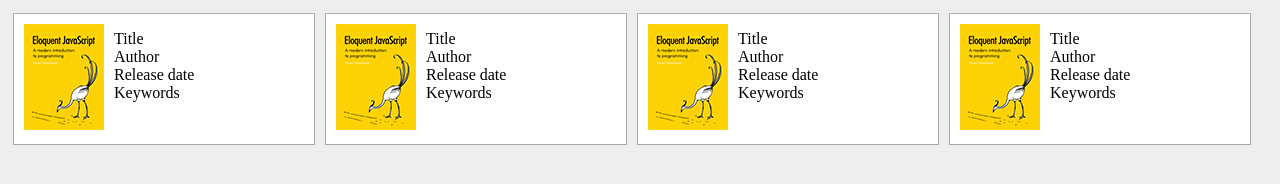
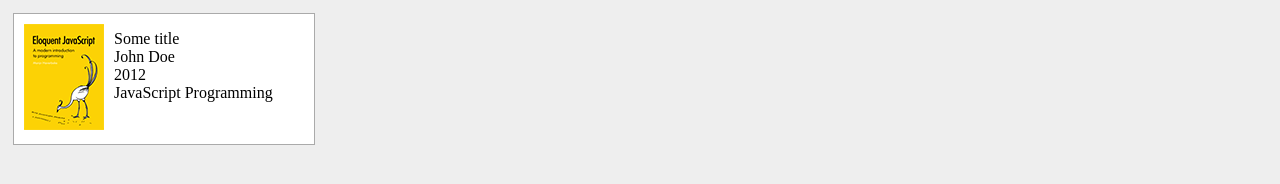
Before and after one commit to Ross146/book_backbone, a plain HTML site: page index.html in a window 1280 px wide. Drawn offline with Linux system fonts and the light colour scheme.

Commit message:
model extend

```diff
--- a/index.html
+++ b/index.html
@@ -16,33 +16,15 @@
             <li>Keywords</li>
         </ul>
     </div>
-    <div class="bookContainer">
-        <img src="img/placeholder.png"/>
+    <script id="bookTemplate" type="text/template">
+        <img src="<%= coverImage %>"/>
         <ul>
-            <li>Title</li>
-            <li>Author</li>
-            <li>Release date</li>
-            <li>Keywords</li>
+            <li><%= title %></li>
+            <li><%= author %></li>
+            <li><%= releaseDate %></li>
+            <li><%= keywords %></li>
         </ul>
-    </div>
-    <div class="bookContainer">
-        <img src="img/placeholder.png"/>
-        <ul>
-            <li>Title</li>
-            <li>Author</li>
-            <li>Release date</li>
-            <li>Keywords</li>
-        </ul>
-    </div>
-    <div class="bookContainer">
-        <img src="img/placeholder.png"/>
-        <ul>
-            <li>Title</li>
-            <li>Author</li>
-            <li>Release date</li>
-            <li>Keywords</li>
-        </ul>
-    </div>
+    </script>
 </div>
 <script src="js/jquery-1.11.3.js"></script>
 <script src="js/underscore.js"></script>
--- a/js/app.js
+++ b/js/app.js
@@ -2,11 +2,36 @@
 
     var Book = Backbone.Model.extend({
         defaults:{
-            coverImage:"img/placeholder.gif",
+            coverImage:"img/placeholder.png",
             title:"Some title",
             author:"John Doe",
             releaseDate:"2012",
             keywords:"JavaScript Programming"
         }
     });
+
+    var BookView = Backbone.View.extend({
+        tagName:"div",
+        className:"bookContainer",
+        template:$("#bookTemplate").html(),
+
+        render:function () {
+            var tmpl = _.template(this.template); //tmpl is a function that takes a JSON object and returns html
+
+            this.$el.html(tmpl(this.model.toJSON())); //this.el is what we defined in tagName. use $el to get access to jQuery html() function
+            return this;
+        }
+    });
+    var book = new Book({
+        title:"Some title",
+        author:"John Doe",
+        releaseDate:"2012",
+        keywords:"JavaScript Programming"
+    });
+
+    bookView = new BookView({
+        model: book
+    });
+
+    $("#books").html(bookView.render().el);
 })(jQuery);
```
